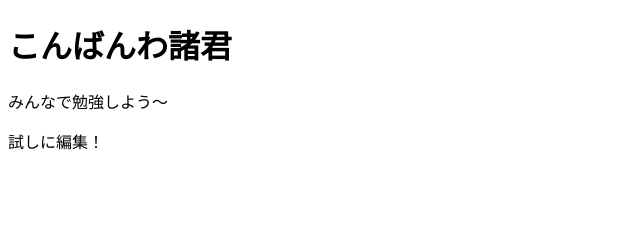
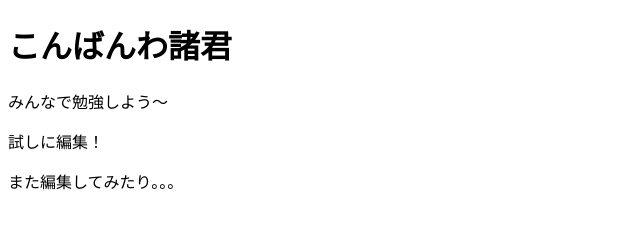
Before and after one commit to dale0423/sample, a plain HTML site: page index.html in a window 1280 px wide. Shown: the whole page, without its empty margins (0-640 px from the left). Drawn offline with Linux system fonts and the light colour scheme.

Commit message:
ミケが編集したぜ

```diff
--- a/index.html
+++ b/index.html
@@ -13,6 +13,8 @@
 <p>みんなで勉強しよう〜</p>
 <p>試しに編集！</p>
 
+<p> また編集してみたり。。。</p>
+
 
 </body>
 </html>
```
